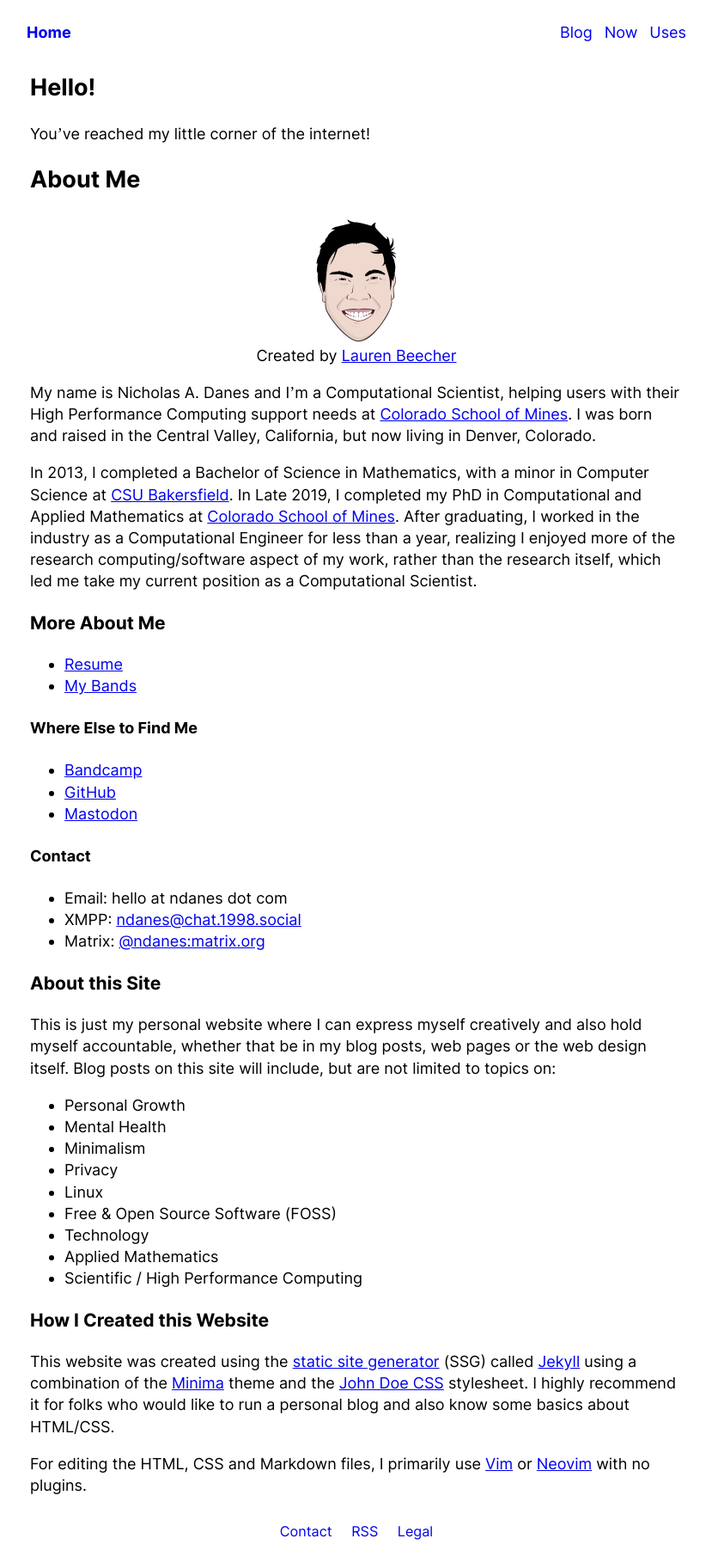
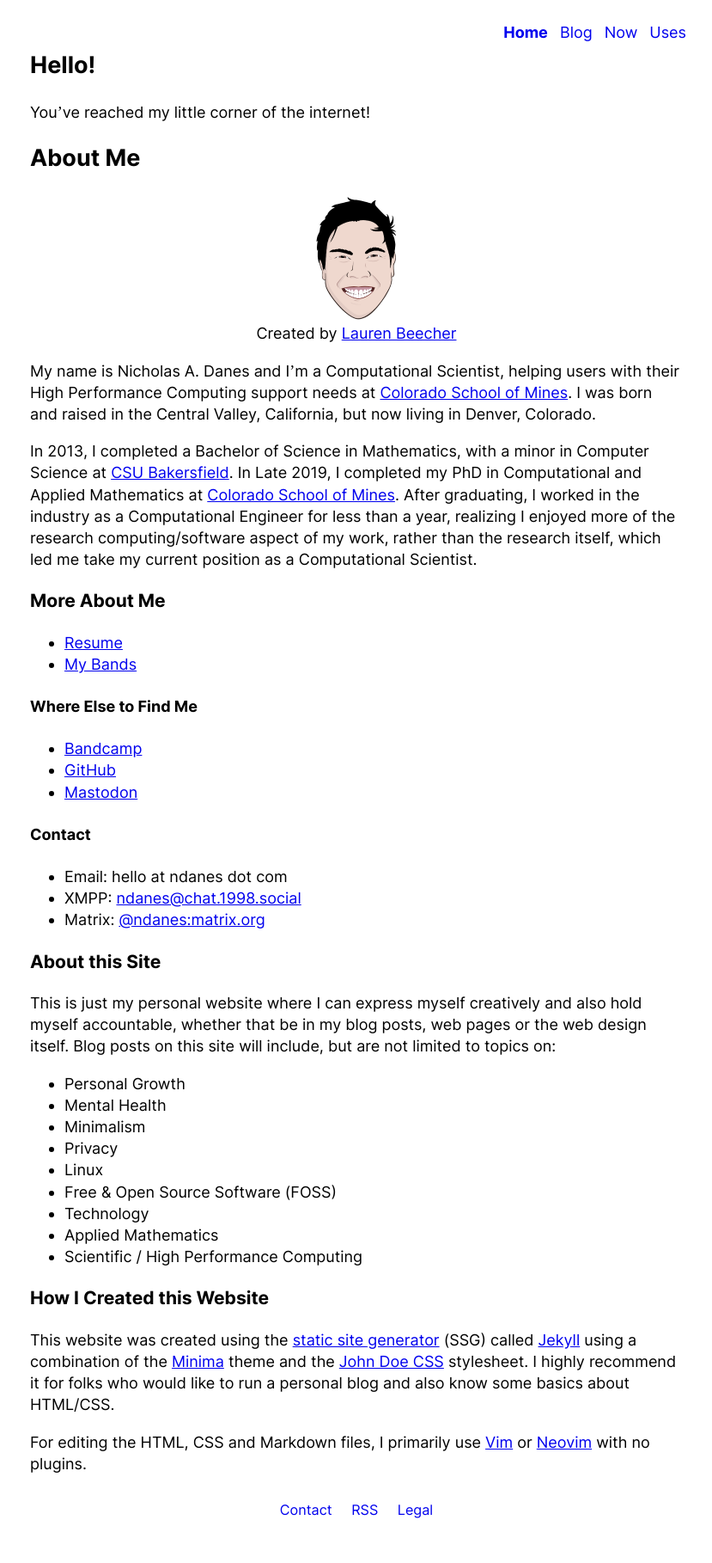
Before and after one commit to danesnick/old_website, a Jekyll site: the page built from index.markdown, in a window 1280 px wide. Shown: the whole page at 86% size, without its empty margins (225-1054 px from the left). Built offline with Jekyll 4.4.1, drawn with Linux system fonts in a browser that asks for light colours; after the commit the page ends 1793 px from its top, so only the background shows below that.

Commit message:
Updated nav again

```diff
--- a/_includes/header.html
+++ b/_includes/header.html
@@ -1,10 +1,5 @@
 <header>
 <div>
-	     {% if page.title == "Home" %}
-	      <b><span class="title"><a href="{{ site.base_url }}/">Home</a></span></b>
-              {% else %}
-	      <span class="title"><a href="{{ site.base_url }}/">Home</span></a>
-              {%- endif -%}
     	    {% include nav.html %}
     	    {% feed_meta %}
 </div>
--- a/_includes/nav.html
+++ b/_includes/nav.html
@@ -1,4 +1,9 @@
 <nav>
+	      {% if page.title == "Home" %}
+              <b><a href="{{ site.base_url }}/">Home</a></span></b>
+              {% else %}
+              <a href="{{ site.base_url }}/">Home</span></a>
+              {%- endif -%}
   	      {% if page.title == "Blog" %}
 		 <b><a href="{{ site.base_url }}/blog">{{ page.title}}</a></b>
               {% else %}
```
